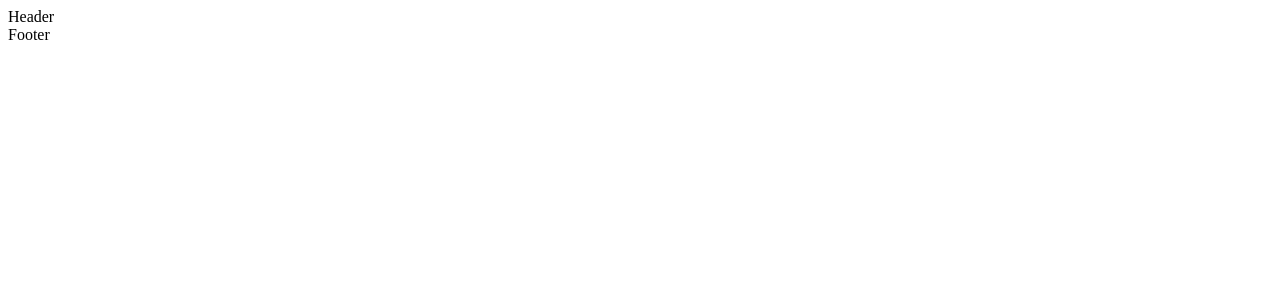
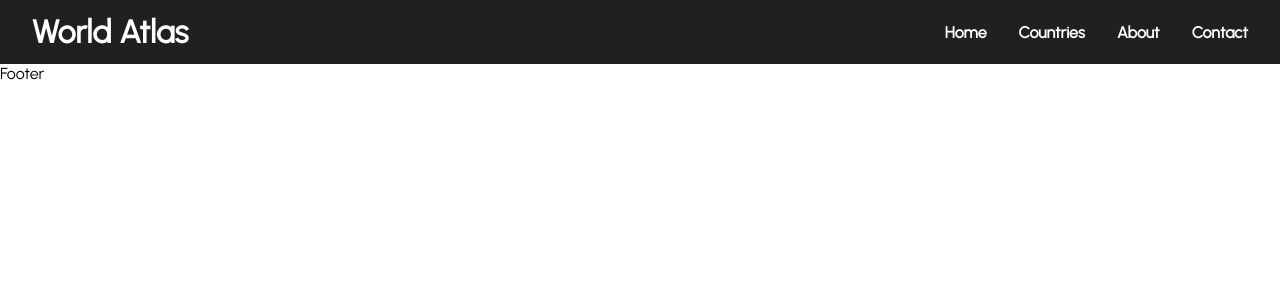
Before and after one commit to mdtabrezhossain/world-atlas, a React (Vite) app: page / in a window 1280 px wide. Shown: the top 300 px of the page. Built offline with nearby package versions, Linux system fonts and the light colour scheme.

Commit message:
added navbar

```diff
--- /dev/null
+++ b/src/App.css
@@ -0,0 +1,19 @@
+@import url("./style.css");
+
+.navbar {
+    grid-template-columns: 0.5fr 1fr;
+    align-items: center;
+    height: 4rem;
+    background-color: #202020;
+}
+
+.navbar_logo_container {
+    padding-left: 2rem;
+}
+
+.navbar_ul_li {
+    display: flex;
+    justify-content: flex-end;
+    gap: 2rem;
+    padding-right: 2rem;
+}
--- a/src/App.jsx
+++ b/src/App.jsx
@@ -4,6 +4,8 @@ import { Outlet } from 'react-router-dom';
 
 import Header from './components/UI/Header.jsx';
 import Footer from './components/UI/Footer.jsx';
+
+import "./App.css";
 
 export default function App() {
   return (
--- a/src/components/UI/Header.jsx
+++ b/src/components/UI/Header.jsx
@@ -1,9 +1,28 @@
 import React from 'react'
+import { NavLink } from 'react-router-dom'
 
 export default function Header() {
     return (
-        <div>
-            Header
-        </div>
+        <>
+            <header>
+                <nav className="navbar grid">
+                    <div className='navbar_logo_container'>
+                        <NavLink to="/" className={"font-xx-large font-bold text-white link-no-underline"}>
+                            World Atlas
+                        </NavLink>
+                    </div>
+                    <div>
+                        <ul>
+                            <li className='navbar_ul_li width-full'>
+                                <NavLink to="/home" className={"font-bold text-white link-no-underline"}>Home</NavLink>
+                                <NavLink to="/countries" className={"font-bold text-white link-no-underline"}>Countries</NavLink>
+                                <NavLink to="/about" className={"font-bold text-white link-no-underline"}>About</NavLink>
+                                <NavLink to="/contact" className={"font-bold text-white link-no-underline"}>Contact</NavLink>
+                            </li>
+                        </ul>
+                    </div>
+                </nav>
+            </header >
+        </>
     )
 }
--- /dev/null
+++ b/src/style.css
@@ -0,0 +1,67 @@
+@font-face {
+    font-family: "Urbanist";
+    src: url("./assets/fonts/Urbanist-Regular.ttf") format("truetype");
+}
+
+* {
+    margin: 0;
+    padding: 0;
+    box-sizing: border-box;
+}
+
+body {
+    font-family: Urbanist;
+}
+
+.container {
+    padding: auto;
+    background-color: red;
+}
+
+.grid {
+    display: grid;
+}
+
+.grid-items-center {
+    place-items: center;
+}
+
+.grid-two-cols {
+    grid-template-columns: repeat(2, 1fr);
+}
+
+.grid-three-cols {
+    grid-template-columns: repeat(3, 1fr);
+}
+
+.grid-four-cols {
+    grid-template-columns: repeat(4, 1fr);
+}
+
+.font-xx-large {
+    font-size: xx-large;
+}
+
+.font-bold {
+    font-weight: bold;
+}
+
+.link-no-underline {
+    text-decoration: none;
+}
+
+.list-style-none {
+    list-style-type: none;
+}
+
+.text-black {
+    color: black;
+}
+
+.text-white {
+    color: white;
+}
+
+.width-full {
+    width: 100%;
+}
```
Also changed, not shown: src/assets/fonts/Urbanist-Regular.ttf (added).
